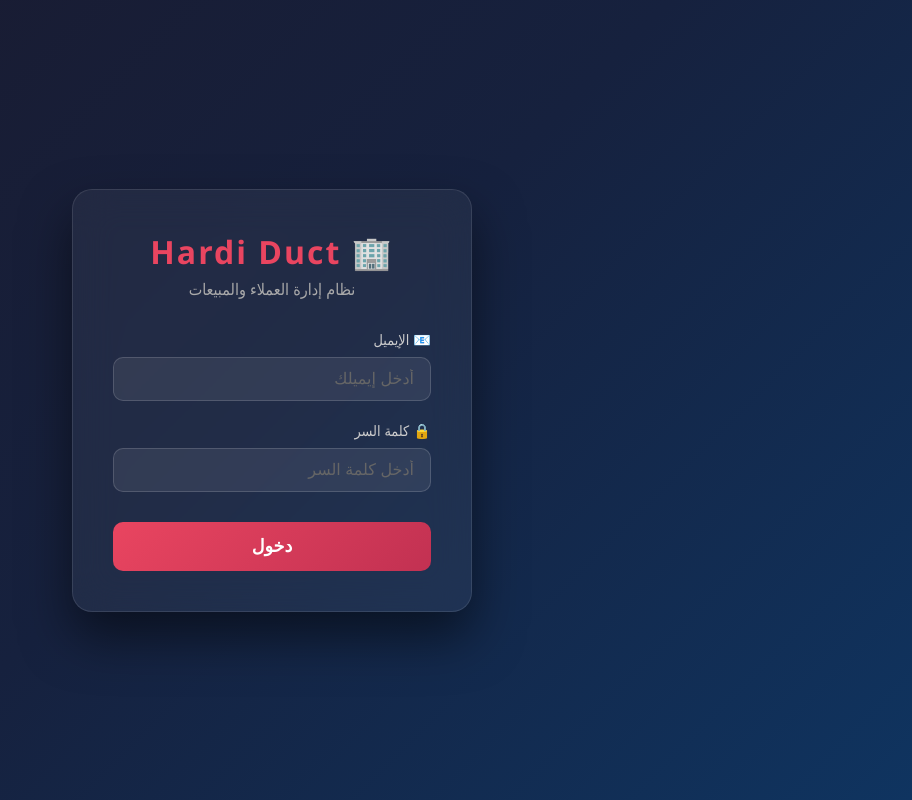
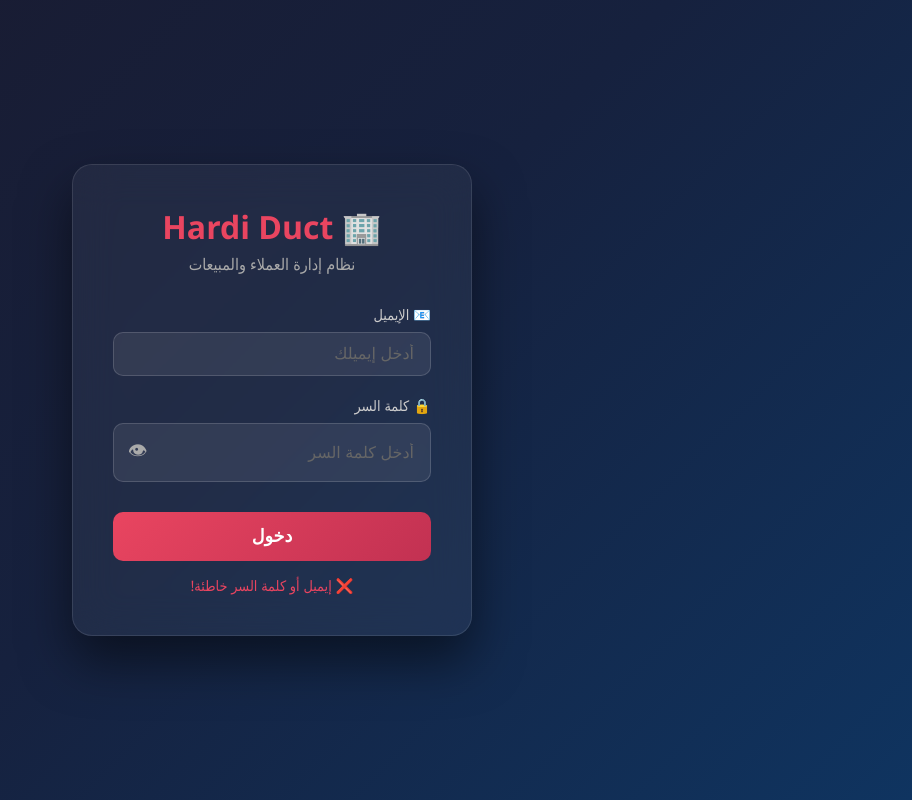
Before and after one commit to newtexth-pixel/hardiduct, a plain HTML site: page login.html in a window 1280 px wide. Both pictures are taken after a click on the button "دخول". Shown: the whole page, without its empty margins (368-1280 px from the left). Drawn offline with Linux system fonts and the light colour scheme; no server answers.

Commit message:
Update login.html

```diff
--- a/login.html
+++ b/login.html
@@ -24,33 +24,38 @@ body {
   max-width: 400px;
   box-shadow: 0 25px 50px rgba(0,0,0,0.5);
 }
-.logo {
-  text-align: center;
-  margin-bottom: 30px;
-}
-.logo h1 {
-  color: #e94560;
-  font-size: 2rem;
-  font-weight: 800;
-  letter-spacing: 2px;
-}
+.logo { text-align: center; margin-bottom: 30px; }
+.logo h1 { color: #e94560; font-size: 2rem; font-weight: 800; }
 .logo p { color: #aaa; margin-top: 5px; }
 .form-group { margin-bottom: 20px; }
 label { color: #ccc; display: block; margin-bottom: 8px; font-size: 0.9rem; }
-input {
-  width: 100%;
-  padding: 12px 16px;
+.input-box {
+  display: flex;
+  align-items: center;
   background: rgba(255,255,255,0.08);
   border: 1px solid rgba(255,255,255,0.15);
   border-radius: 10px;
+  overflow: hidden;
+}
+.input-box input {
+  flex: 1;
+  padding: 12px 16px;
+  background: transparent;
+  border: none;
   color: white;
   font-size: 1rem;
   outline: none;
-  transition: border-color 0.3s;
 }
-input:focus { border-color: #e94560; }
-input::placeholder { color: #666; }
-button {
+.input-box input::placeholder { color: #666; }
+.eye-btn {
+  padding: 12px 14px;
+  background: transparent;
+  border: none;
+  color: #aaa;
+  font-size: 1.2rem;
+  cursor: pointer;
+}
+.login-btn {
   width: 100%;
   padding: 14px;
   background: linear-gradient(135deg, #e94560, #c23152);
@@ -60,53 +65,65 @@ button {
   font-size: 1.1rem;
   font-weight: 700;
   cursor: pointer;
-  transition: transform 0.2s, opacity 0.2s;
   margin-top: 10px;
 }
-button:hover { transform: translateY(-2px); opacity: 0.9; }
-.error {
-  color: #e94560;
-  text-align: center;
-  margin-top: 15px;
-  font-size: 0.9rem;
-  display: none;
-}
+.error { color: #e94560; text-align: center; margin-top: 15px; font-size: 0.9rem; display: none; }
 </style>
 </head>
 <body>
 <div class="card">
   <div class="logo">
-    <h1>🏢 Hardi Duct</h1>
-    <p>نظام إدارة العملاء والمبيعات</p>
+    <h1>&#x1F3E2; Hardi Duct</h1>
+    <p>&#x646;&#x638;&#x627;&#x645; &#x625;&#x62F;&#x627;&#x631;&#x629; &#x627;&#x644;&#x639;&#x645;&#x644;&#x627;&#x621; &#x648;&#x627;&#x644;&#x645;&#x628;&#x64A;&#x639;&#x627;&#x62A;</p>
   </div>
   <div class="form-group">
-    <label>📧 الإيميل</label>
-    <input type="email" id="email" placeholder="أدخل إيميلك">
+    <label>&#x1F4E7; &#x627;&#x644;&#x625;&#x64A;&#x645;&#x64A;&#x644;</label>
+    <div class="input-box">
+      <input type="email" id="email" placeholder="&#x623;&#x62F;&#x62E;&#x644; &#x625;&#x64A;&#x645;&#x64A;&#x644;&#x643;" autocomplete="off">
+    </div>
   </div>
   <div class="form-group">
-    <label>🔒 كلمة السر</label>
-    <input type="password" id="password" placeholder="أدخل كلمة السر">
+    <label>&#x1F512; &#x643;&#x644;&#x645;&#x629; &#x627;&#x644;&#x633;&#x631;</label>
+    <div class="input-box">
+      <input type="password" id="password" placeholder="&#x623;&#x62F;&#x62E;&#x644; &#x643;&#x644;&#x645;&#x629; &#x627;&#x644;&#x633;&#x631;" autocomplete="new-password">
+      <button class="eye-btn" id="eyeBtn" type="button" onclick="togglePass()">&#x1F441;</button>
     </div>
-  <button onclick="login()">دخول</button>
-  <div class="error" id="error">❌ إيميل أو كلمة السر خاطئة!</div>
+  </div>
+  <button class="login-btn" onclick="login()">&#x62F;&#x62E;&#x648;&#x644;</button>
+  <div class="error" id="error">&#x274C; &#x625;&#x64A;&#x645;&#x64A;&#x644; &#x623;&#x648; &#x643;&#x644;&#x645;&#x629; &#x627;&#x644;&#x633;&#x631; &#x62E;&#x627;&#x637;&#x626;&#x629;!</div>
 </div>
 <script>
+function togglePass() {
+  var input = document.getElementById('password');
+  var btn = document.getElementById('eyeBtn');
+  if (input.type === 'password') {
+    input.type = 'text';
+    btn.innerHTML = '&#x1F648;';
+  } else {
+    input.type = 'password';
+    btn.innerHTML = '&#x1F441;';
+  }
+}
 async function login() {
-  const email = document.getElementById('email').value;
-  const password = document.getElementById('password').value;
-  const res = await fetch('/login', {
+  var email = document.getElementById('email').value;
+  var password = document.getElementById('password').value;
+  try {
+    var res = await fetch('/login', {
       method: 'POST',
       headers: {'Content-Type': 'application/json'},
-    body: JSON.stringify({email, password})
+      body: JSON.stringify({email: email, password: password})
     });
-  const data = await res.json();
+    var data = await res.json();
     if (data.ok) {
       window.location.href = '/';
     } else {
       document.getElementById('error').style.display = 'block';
     }
+  } catch(e) {
+    document.getElementById('error').style.display = 'block';
   }
-document.addEventListener('keypress', e => { if (e.key === 'Enter') login(); });
+}
+document.addEventListener('keypress', function(e) { if (e.key === 'Enter') login(); });
 </script>
 </body>
 </html>
```
Lines whose indentation alone changed are shown as unchanged.
